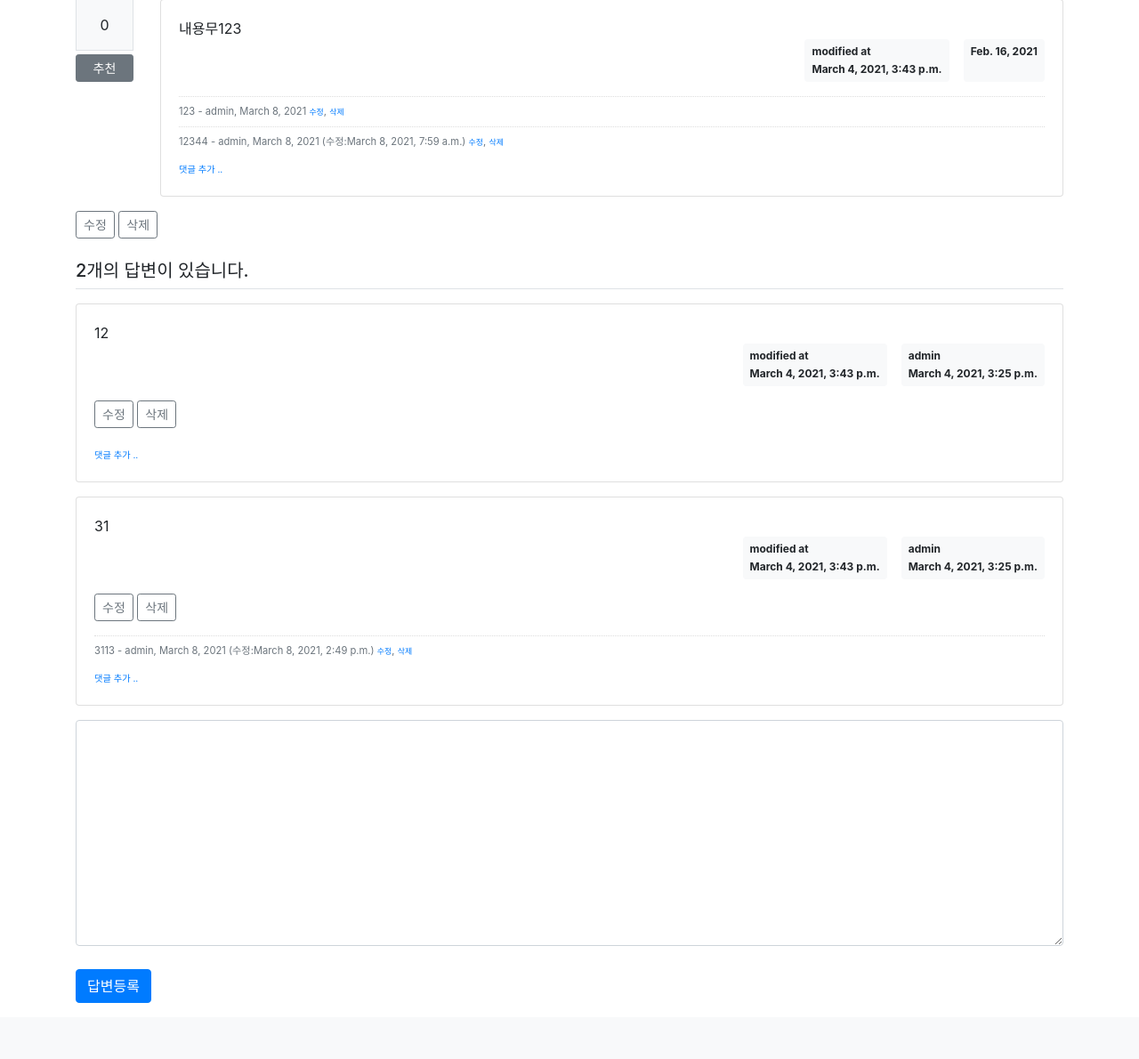
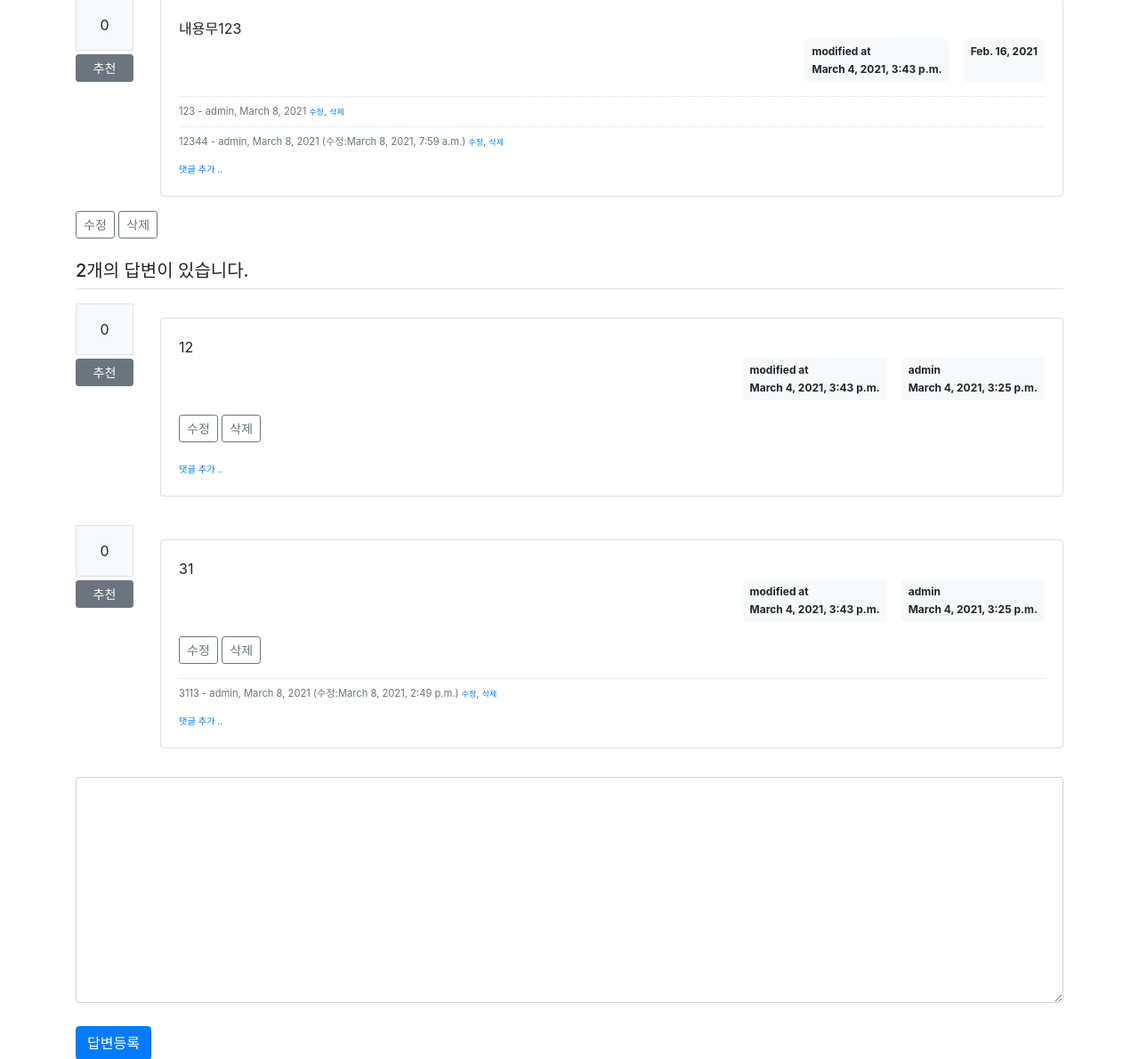
Before and after one commit to eomttt/mysite, a Django app: page /pybo/11/ in a window 1280 px wide. Shown: the part 145-1335 px from the top of the page at 89% size. Before the commit the page ends 1272 px from the top, so only its background shows below. Run offline with Django 3.2, Linux system fonts and the light colour scheme; a user stored in the database is signed in; data comes from the database, SQL or seed files in the repository; both versions use the stored data as it was after the commit; some libraries are stand-ins or nearby versions.

Commit message:
[3-11] 답변에 추천기능 추가

```diff
--- a/pybo/urls.py
+++ b/pybo/urls.py
@@ -26,5 +26,6 @@ urlpatterns = [
   path('comment/modify/answer/<int:comment_id>/', comment_views.comment_modify_answer, name='comment_modify_answer'),
   path('comment/delete/answer/<int:comment_id>/', comment_views.comment_delete_answer, name='comment_delete_answer'),
   # Vote
-  path('vote/question/<int:question_id>/', vote_views.vote_question, name='vote_question')
+  path('vote/question/<int:question_id>/', vote_views.vote_question, name='vote_question'),
+  path('vote/answer/<int:answer_id>/', vote_views.vote_answer, name='vote_answer')
 ]
--- a/templates/pybo/question_detail.html
+++ b/templates/pybo/question_detail.html
@@ -16,7 +16,7 @@
     {% endif %}
     <h2 class="border-bottom py-2">{{ question.subject }}</h2>
     <div class="row my-3">
-        <div class="col-1"> <!-- 추천영역 -->
+        <div class="col-1">
             <div class="bg-light text-center p-3 border font-weight-bolder mb-1">{{question.voter.count}}</div>
             <a href="{% url 'pybo:vote_question' question.id %}"
                class="recommend btn btn-sm btn-secondary btn-block my-1">추천</a>
@@ -73,6 +73,13 @@
     {% endif %}
     <h5 class="border-bottom my-3 py-2">{{question.answer_set.count}}개의 답변이 있습니다.</h5>
     {% for answer in question.answer_set.all %}
+    <div class="row my-3">
+        <div class="col-1">
+            <div class="bg-light text-center p-3 border font-weight-bolder mb-1">{{answer.voter.count}}</div>
+            <a href="{% url 'pybo:vote_answer' answer.id  %}"
+                class="recommend btn btn-sm btn-secondary btn-block my-1">추천</a>
+        </div>
+        <div class="col-11">
             <div class="card my-3">
                 <div class="card-body">
                     <div class="card-text" style="white-space: pre-line;">{{ answer.content }}</div>
@@ -124,6 +131,8 @@
 
                 </div>
             </div>
+        </div>
+    </div>
     {% endfor %}
     <form action="{% url 'pybo:answer_create' question.id %}" method="post" class="my-3">
         {% csrf_token %}
--- a/templates/pybo/question_list.html
+++ b/templates/pybo/question_list.html
@@ -7,6 +7,7 @@
     <thead>
       <tr class="text-center thead-dark">
         <th>번호</th>
+        <th>추천</th>
         <th style="width:50%">제목</th>
         <th>글쓴이</th>
         <th>작성일시</th>
@@ -17,6 +18,11 @@
       {% for question in question_list %}
       <tr class="text-center">
         <td>{{ question_list.paginator.count|sub:question_list.start_index|sub:forloop.counter0|add:1 }}</td>
+        <td>
+          {% if question.voter.all.count > 0 %}
+          <span class="badge badge-warning px-2 py-1">{{ question.voter.all.count }}</span>
+          {% endif %}
+        </td>
         <td class="text-left">
           <a href="{% url 'pybo:detail' question.id %}">
             {{ question.subject }}
```
Also changed, not shown: pybo/views/vote_views.py (+12 -1 lines), db.sqlite3. Lines whose indentation alone changed are shown as unchanged.
